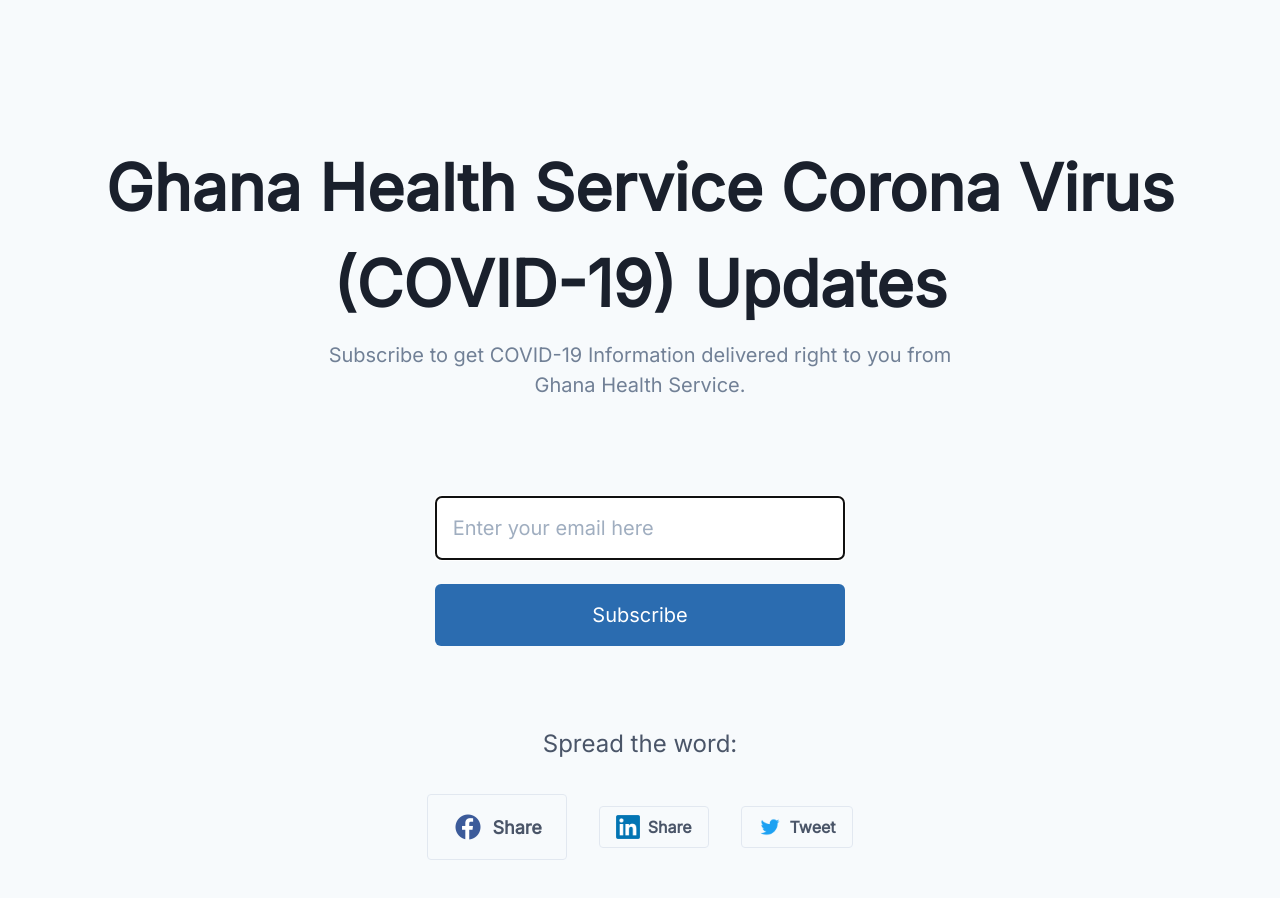
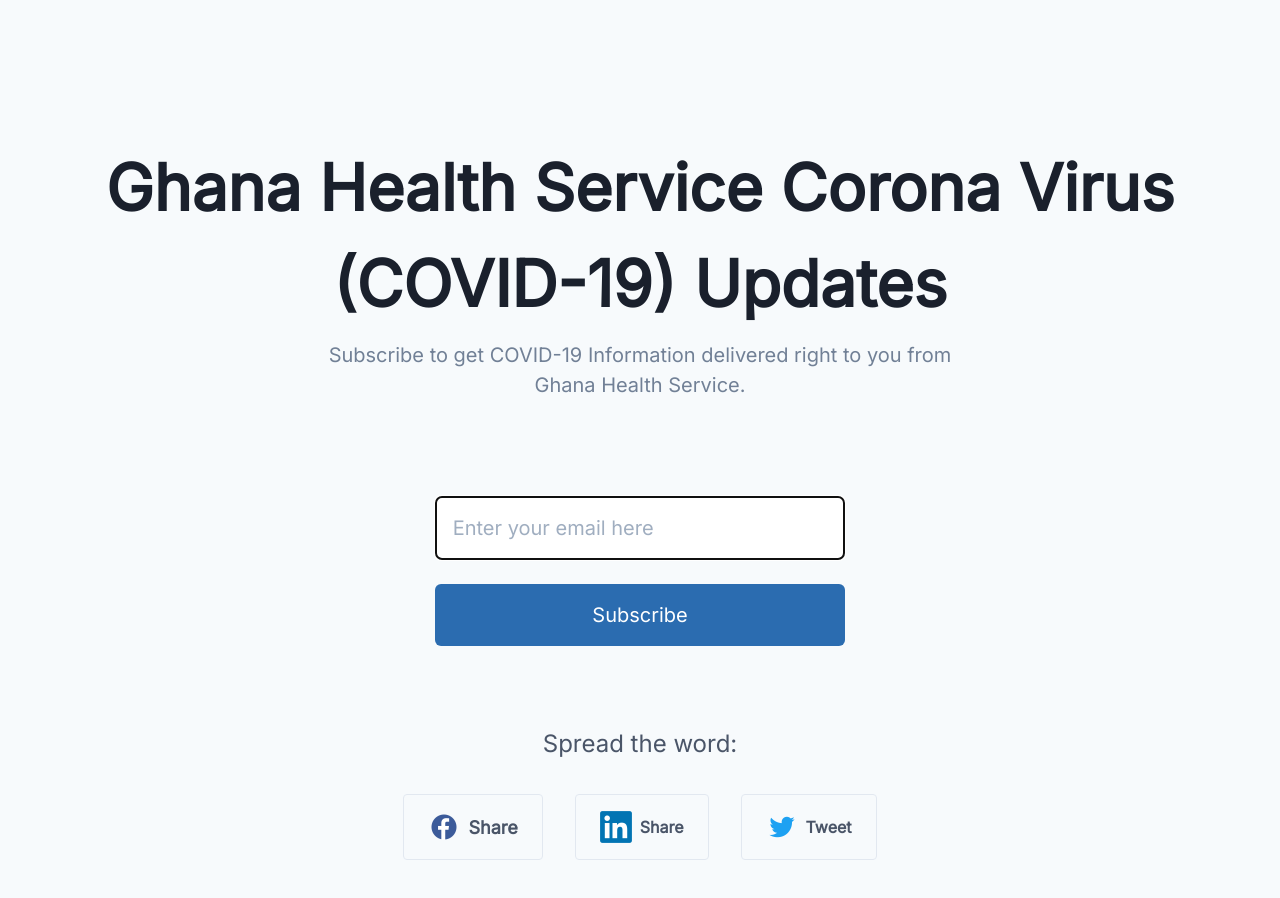
Before and after one commit to Robbieakoto/Ghana-Health-Service-Covid-19-Updates, a Vue app: page / in a window 1280 px wide. Shown: the top 898 px of the page. Built offline with nearby package versions, Linux system fonts and the light colour scheme.

Commit message:
Added all links for social media sharing

```diff
--- a/src/components/Footer.vue
+++ b/src/components/Footer.vue
@@ -3,10 +3,10 @@
             <p class="text-2xl text-gray-700 text-center mb-4">Spread the word: </p>
             <div class="flex items-center justify-center flex-wrap mb-12">
                 <div class="m-2 lg:m-4">
-                    <a href="https://www.facebook.com/sharer.php?u=https://www.ghana-covid19-updates-signup.netlify.com" class="text-white font-semibold py-2 px-4 lg:py-4 lg:px-6 border border-blue rounded inline-flex items-center">
+                    <a href="https://www.facebook.com/sharer/sharer.php?u=https%3A//www.ghana-covid19-updates-signup.netlify.com" class="text-white font-semibold py-2 px-4 lg:py-4 lg:px-6 border border-blue rounded inline-flex items-center">
                       <img
                           src="../assets/images/facebook.png"
-                          alt="Visa Logo"
+                          alt="Facebook share"
                           class="h-4 lg:h-8 w-auto mr-2"
                       />
                       <span class="text-gray-700 lg:text-lg">Share</span>
@@ -14,11 +14,12 @@
                 </div>
 
                 <div class="m-2 sm:m-4">
-                    <a href="https://www.linkedin.com/shareArticle?mini=true&url=https://www.ghana-covid19-updates-signup.netlify.com" class="text-white font-semibold py-2 px-4 border border-red rounded inline-flex items-center">
+                    <a href="https://www.linkedin.com/shareArticle?mini=true&url=https%3A//www.ghana-covid19-updates-signup.netlify.com&title=Ghana%20Health%20Service%20COVID-19%20Updates&summary=&source="
+                       class="text-white font-semibold py-2 px-4 lg:py-4 lg:px-6 border border-red rounded inline-flex items-center">
                       <img
                           src="../assets/images/linkedln.png"
-                          alt="Visa Logo"
-                          class="h-4 sm:h-6 w-auto mr-2"
+                          alt="Linkedin share"
+                          class="h-4 sm:h-8 w-auto mr-2"
                       />
                       <span class="text-gray-700">Share</span>
                       <path fill="currentcolor" d="M19 6.41L17.59 5 12 10.59 6.41 5 5 6.41 10.59 12 5 17.59 6.41 19 12 13.41 17.59 19 19 17.59 13.41 12 19 6.41z"/>
@@ -26,11 +27,11 @@
                 </div>
 
                 <div class="m-2 sm:m-4">
-                    <a href="https://twitter.com/intent/tweet?url=https://www.ghana-covid19-updates-signup.netlify.com" class="text-white font-semibold py-2 px-4 border border-blue rounded inline-flex items-center">
+                    <a href="https://twitter.com/intent/tweet?url=https://www.ghana-covid19-updates-signup.netlify.com" class="text-white font-semibold py-2 px-4 lg:py-4 lg:px-6 border border-blue rounded inline-flex items-center">
                     <img
                         src="../assets/images/twitter.png"
-                        alt="Visa Logo"
-                        class="h-4 sm:h-6 w-auto mr-2"
+                        alt="Tweet"
+                        class="h-4 sm:h-8 w-auto mr-2"
                     />
                     <span class="text-gray-700">Tweet</span>
                     <path fill="currentcolor" d="M19 6.41L17.59 5 12 10.59 6.41 5 5 6.41 10.59 12 5 17.59 6.41 19 12 13.41 17.59 19 19 17.59 13.41 12 19 6.41z"/>
```
